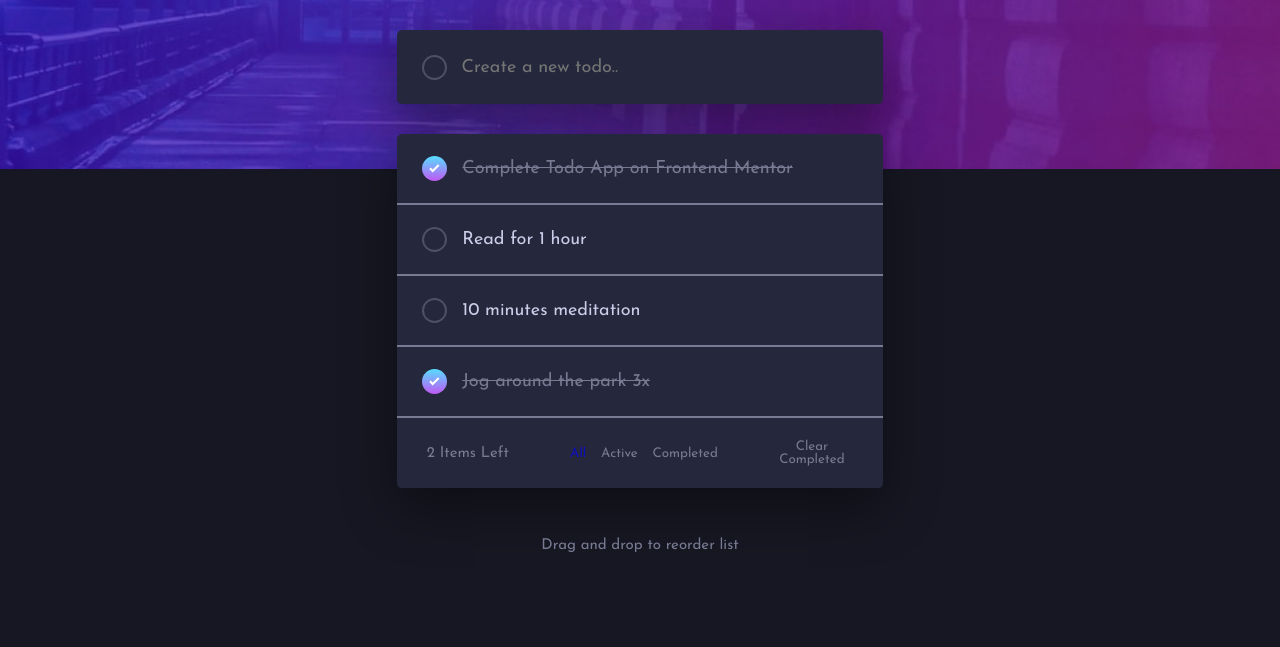
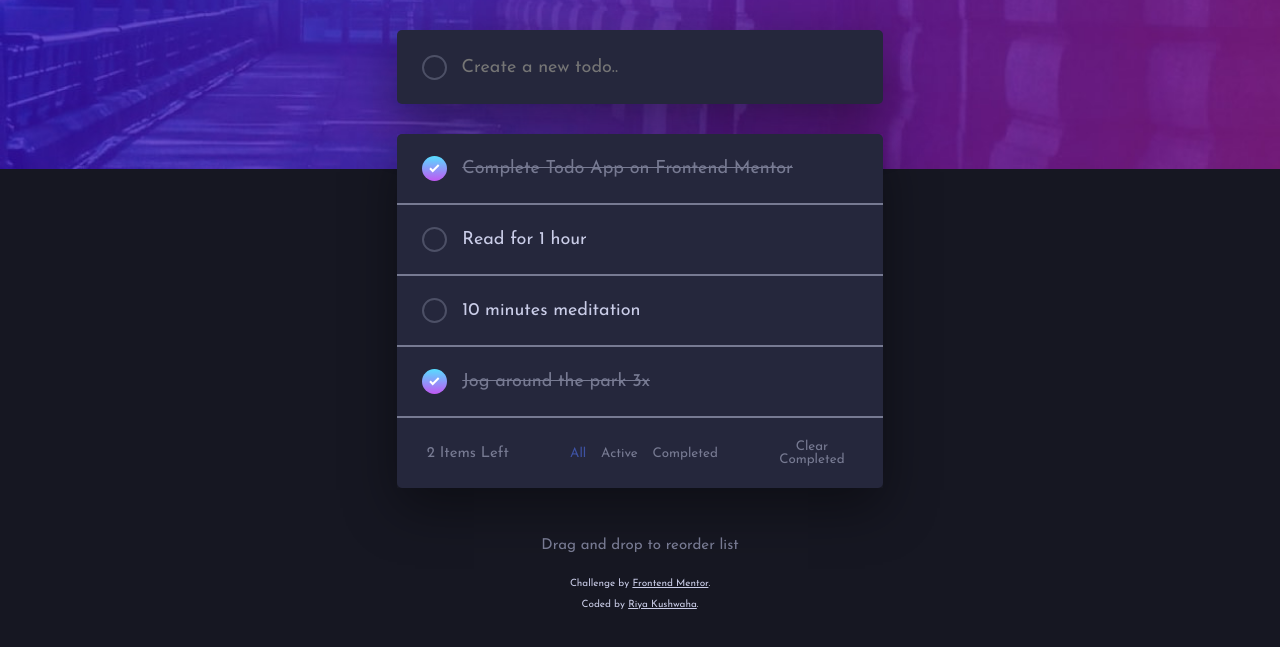
Before and after one commit to riyakushwaha/FrontendMentor-TodoChallenge, a website: page index.html in a window 1280 px wide. Shown: the part 135-782 px from the top of the page. Drawn offline with Linux system fonts and the light colour scheme.

Commit message:
Added attribution

```diff
--- a/index.html
+++ b/index.html
@@ -140,6 +140,10 @@
       <!-- Container End -->
 
     </header>
+    <div class="attribution">
+     <p> Challenge by <a href="https://www.frontendmentor.io?ref=challenge" target="_blank">Frontend Mentor</a>. </p>
+     <p> Coded by <a href="https://www.github.com/riyakushwaha" target="_blank">Riya Kushwaha</a>.</p>
+    </div>
 
     <script src="javascript/script-oops.js"></script>
   </body>
--- a/sass/main.scss
+++ b/sass/main.scss
@@ -327,7 +327,7 @@ body{
 
 //Javascript helper
 .active{
-    color: rgba(0, 0, 255, 0.664);
+    color: hsl(228, 45%, 44%);
 }
 
 
@@ -340,3 +340,22 @@ body{
     -khtml-user-drag: element;
     -webkit-user-drag: element;
   }
+
+.attribution{
+    font-size: 1rem;
+    text-align: center;
+    position: absolute;
+    bottom: 5rem;
+    width: 100vw;
+
+    & > p > a:link, a:visited {
+    color: hsl(228, 45%, 44%);
+    // text-decoration: none;
+    color: inherit;
+
+    }
+
+    & > p{
+        padding: .5rem;
+    }
+}
```
Also changed, not shown: css/style.css.
